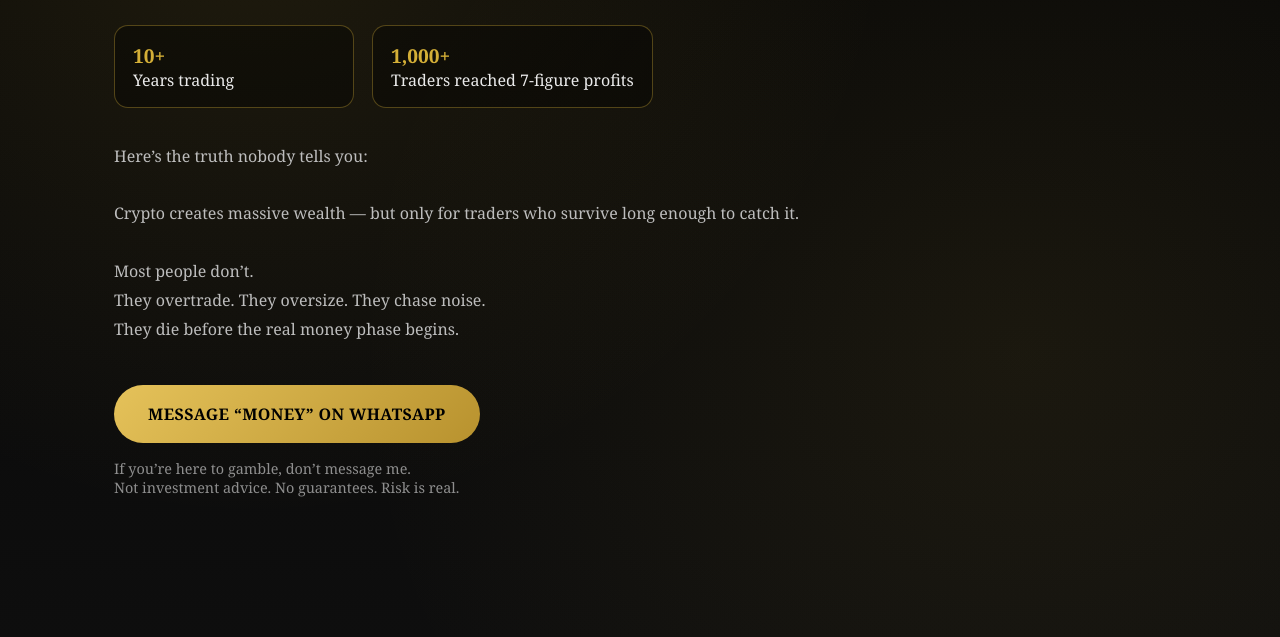
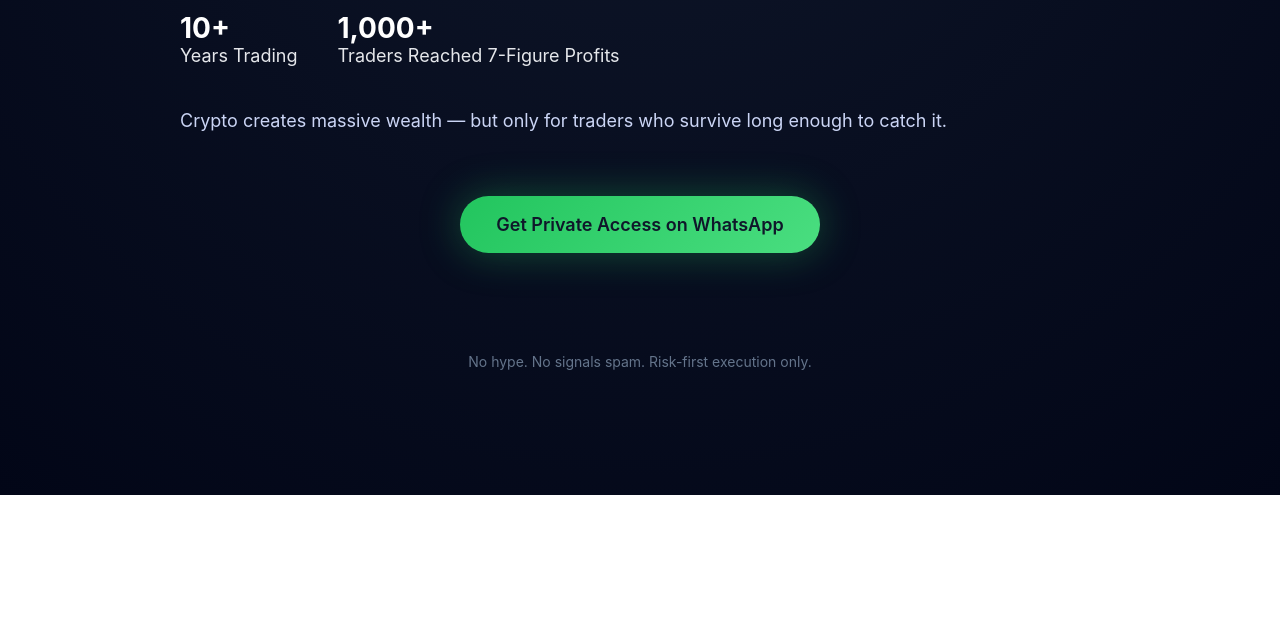
Before and after one commit to margaryonghalnikol-glitch/ethereumbtc-landing, a plain HTML site: page index.html in a window 1280 px wide. Shown: the part 305-942 px from the top of the page. After the commit the page ends 800 px from the top, so only its background shows below. Drawn offline with Linux system fonts and the light colour scheme.

Commit message:
Update index.html

```diff
--- a/index.html
+++ b/index.html
@@ -2,128 +2,128 @@
 <html lang="en">
 <head>
   <meta charset="UTF-8" />
-<meta name="viewport" content="width=device-width, initial-scale=1.0"/>
-<title>Serious Crypto Execution</title>
+  <title>Crypto Trading | Private Access</title>
+  <meta name="viewport" content="width=device-width, initial-scale=1.0" />
 
   <style>
-:root{
-  --gold:#d4af37;
-  --bg:#0b0b0b;
-  --muted:#9a9a9a;
+    * {
+      margin: 0;
+      padding: 0;
+      box-sizing: border-box;
+      font-family: -apple-system, BlinkMacSystemFont, "Segoe UI", Roboto, Arial;
     }
 
-*{box-sizing:border-box;margin:0;padding:0}
-
-body{
-  font-family: Georgia, "Times New Roman", serif;
-  background:
-    radial-gradient(circle at 20% 20%, rgba(212,175,55,.12), transparent 50%),
-    radial-gradient(circle at 80% 70%, rgba(212,175,55,.08), transparent 55%),
-    linear-gradient(180deg,#050505,#0e0e0e);
-  color:#eaeaea;
+    body {
+      background: radial-gradient(circle at top, #0f172a, #020617);
+      color: #e5e7eb;
+      min-height: 100vh;
     }
 
-.hero{
-  max-width:1100px;
-  padding:110px 24px 140px;
-  margin:0 auto;
+    .container {
+      max-width: 960px;
+      margin: 0 auto;
+      padding: 80px 20px;
     }
 
-h1{
-  color:var(--gold);
-  font-size:3.1rem;
-  line-height:1.15;
-  margin-bottom:18px;
+    h1 {
+      font-size: 48px;
+      font-weight: 700;
+      line-height: 1.15;
+      margin-bottom: 24px;
+      color: #ffffff;
     }
 
-.sub{
-  color:#cfcfcf;
-  font-size:1.1rem;
-  max-width:720px;
-  line-height:1.7;
-  margin-bottom:28px;
+    p {
+      font-size: 18px;
+      line-height: 1.7;
+      color: #cbd5f5;
+      margin-bottom: 24px;
     }
 
-.proofs{
-  display:flex;
-  gap:18px;
-  margin-bottom:34px;
-  flex-wrap:wrap;
+    .stats {
+      display: flex;
+      gap: 40px;
+      margin: 40px 0;
+      flex-wrap: wrap;
     }
 
-.proof{
-  border:1px solid rgba(212,175,55,.35);
-  border-radius:14px;
-  padding:16px 18px;
-  min-width:240px;
-  background:rgba(0,0,0,.35);
+    .stat {
+      font-size: 18px;
     }
 
-.proof strong{
-  color:var(--gold);
-  font-size:1.2rem;
+    .stat strong {
+      font-size: 28px;
+      display: block;
+      color: #ffffff;
     }
 
-.body{
-  max-width:720px;
-  color:#bdbdbd;
-  line-height:1.8;
-  margin-bottom:42px;
+    .cta {
+      margin-top: 60px;
+      text-align: center;
     }
 
-.cta{
-  display:inline-block;
-  background:linear-gradient(135deg,#e5c25a,#b8922e);
-  color:#000;
-  padding:18px 34px;
-  border-radius:999px;
-  font-weight:700;
-  text-decoration:none;
-  letter-spacing:.4px;
+    .btn {
+      display: inline-block;
+      padding: 18px 36px;
+      font-size: 18px;
+      font-weight: 600;
+      color: #0f172a;
+      background: linear-gradient(135deg, #22c55e, #4ade80);
+      border-radius: 999px;
+      text-decoration: none;
+      box-shadow: 0 0 40px rgba(34,197,94,.35);
+      transition: transform .2s ease, box-shadow .2s ease;
     }
 
-.note{
-  margin-top:16px;
-  font-size:.9rem;
-  color:#8e8e8e;
+    .btn:hover {
+      transform: translateY(-2px);
+      box-shadow: 0 0 60px rgba(34,197,94,.55);
+    }
+
+    footer {
+      margin-top: 100px;
+      font-size: 14px;
+      color: #64748b;
+      text-align: center;
     }
   </style>
 </head>
 
 <body>
-  <section class="hero">
-    <h1>I Help People Make Life-Changing Money in Crypto.</h1>
+  <div class="container">
+    <h1>I Help People Make<br/>Life-Changing Money in Crypto.</h1>
 
-    <p class="sub">
-      Not hypothetically. Not “one day.”<br/>
-      I’ve watched ordinary traders level up fast — while others blew up and disappeared.
+    <p>
+      Not hypothetically. Not “one day.”
+      I’ve watched ordinary traders level up fast —
+      while others blew up and disappeared.
     </p>
 
-    <div class="proofs">
-      <div class="proof"><strong>10+</strong><br/>Years trading</div>
-      <div class="proof"><strong>1,000+</strong><br/>Traders reached 7-figure profits</div>
+    <div class="stats">
+      <div class="stat">
+        <strong>10+</strong>
+        Years Trading
+      </div>
+      <div class="stat">
+        <strong>1,000+</strong>
+        Traders Reached 7-Figure Profits
+      </div>
     </div>
 
-    <div class="body">
-      <p>Here’s the truth nobody tells you:</p><br/>
     <p>
-        Crypto creates massive wealth — but only for traders who survive long enough to catch it.
-      </p><br/>
-      <p>
-        Most people don’t.<br/>
-        They overtrade. They oversize. They chase noise.<br/>
-        They die before the real money phase begins.
+      Crypto creates massive wealth —
+      but only for traders who survive long enough to catch it.
     </p>
+
+    <div class="cta">
+      <a class="btn" href="https://wa.me/18642756279" target="_blank">
+        Get Private Access on WhatsApp
+      </a>
     </div>
 
-    <a class="cta" href="https://wa.me/18642756279" target="_blank">
-      MESSAGE “MONEY” ON WHATSAPP
-    </a>
-
-    <div class="note">
-      If you’re here to gamble, don’t message me.<br/>
-      Not investment advice. No guarantees. Risk is real.
+    <footer>
+      No hype. No signals spam. Risk-first execution only.
+    </footer>
   </div>
-  </section>
 </body>
 </html>
```
Lines whose indentation alone changed are shown as unchanged.
